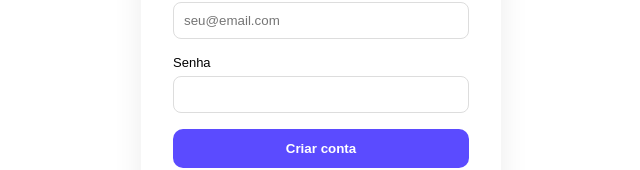
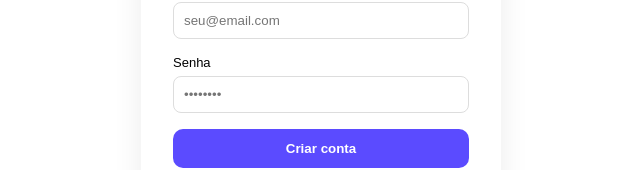
Before and after one commit to Leonel-p-a/uva-desenvolvimento-back-end-ava2, a Vue app in the folder frontend/: page /register in a window 1280 px wide. Shown: the part 410-580 px from the top of the page, without its empty margins (319-959 px from the left). Built offline with nearby package versions, Linux system fonts and the light colour scheme.

Commit message:
feat: placeholder no input password da tela de cadastro

```diff
--- a/frontend/src/views/CreateAccountView.vue
+++ b/frontend/src/views/CreateAccountView.vue
@@ -43,7 +43,7 @@ function goBack() {
 
             <div class="input-group">
                 <label>Senha</label>
-                <input v-model="password" type="password" />
+                <input v-model="password" type="password" placeholder="••••••••" />
             </div>
 
             <button @click="handleRegister" class="btn-create-account">Criar conta</button>
```
